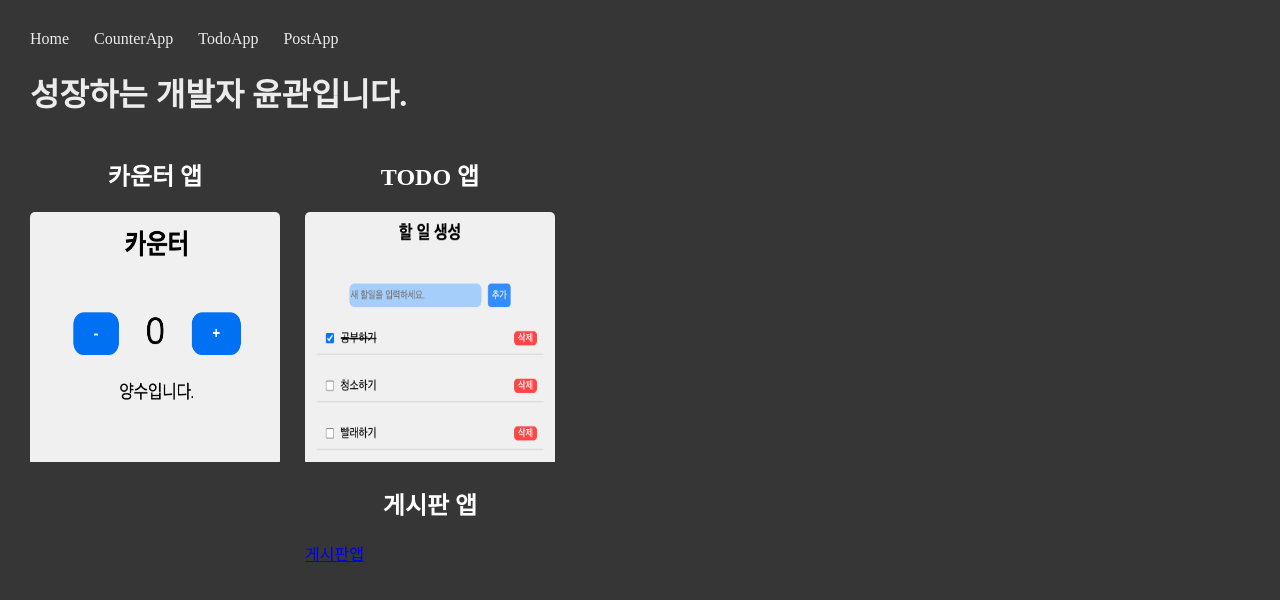
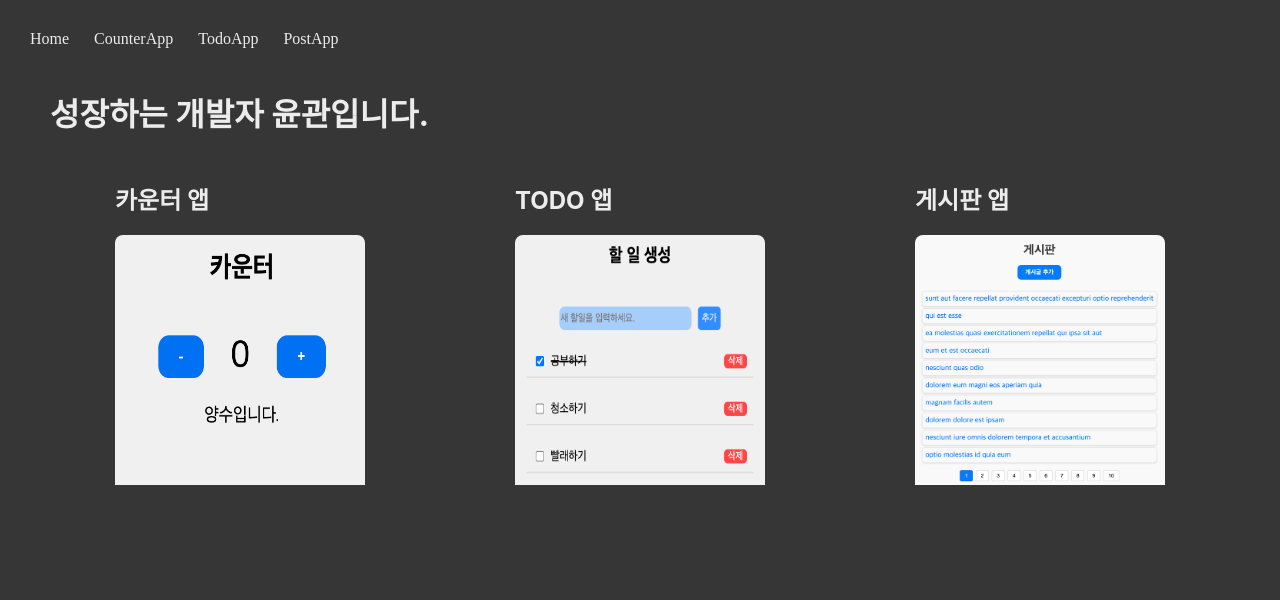
Before and after one commit to Dominico-Yoon/my-portfolio, a Next.js app: page / in a window 1280 px wide. Shown: the top 600 px of the page. Built offline with nearby package versions, Linux system fonts and the light colour scheme.

Commit message:
20240814 - feat: 메인페이지 스타일링 수정

```diff
--- a/app/globals.module.css
+++ b/app/globals.module.css
@@ -18,19 +18,3 @@
 .link:hover {
   color: skyblue;
 }
-
-.linkContainer h2 {
-  display: flex;
-  justify-content: center;
-  align-items: center;
-}
-
-.linkImage {
-  border-radius: 5px;
-  overflow: hidden;
-}
-
-.linkImage:hover {
-  transform: translateY(-2px);
-  box-shadow: 0px 4px 8px rgba(0, 0, 0, 0.2);
-}
--- a/app/page.module.css
+++ b/app/page.module.css
@@ -0,0 +1,45 @@
+.body {
+  margin: 0;
+  padding: 0;
+  font-family: -apple-system, BlinkMacSystemFont, "Segoe UI", Roboto,
+    "Helvetica Neue", Arial, sans-serif;
+  background-color: #363636;
+  color: #ececec;
+  line-height: 1.6;
+  min-height: 100vh;
+  padding: 20px;
+}
+
+.linkContainer {
+  display: flex;
+  justify-content: space-around;
+  flex-wrap: wrap;
+  gap: 20px;
+}
+
+.linkContainer h2 {
+  font-size: 1.5rem;
+  margin-bottom: 15px;
+}
+.linkImage {
+  border-radius: 8px;
+  overflow: hidden;
+  transition: transform 0.3s ease, box-shadow 0.3s ease;
+}
+
+.linkImage:hover {
+  transform: translateY(-5px);
+  box-shadow: 0px 6px 15px rgba(0, 0, 0, 0.3);
+}
+
+@media (max-width: 768px) {
+  .linkContainer {
+    flex-direction: column;
+    align-items: center;
+  }
+
+  .linkImage {
+    width: 100%;
+    max-width: 250px;
+  }
+}
--- a/app/page.tsx
+++ b/app/page.tsx
@@ -1,15 +1,15 @@
 import Image from "next/image";
 import Link from "next/link";
-import styles from "./globals.module.css";
+import styles from "./page.module.css";
 
 export default function Home() {
   return (
-    <div>
+    <div className={styles.body}>
       <h1>성장하는 개발자 윤관입니다.</h1>
       <div className={styles.linkContainer}>
         <div>
           <h2>카운터 앱</h2>
-          <Link href="/counterApp">
+          <Link href="/counterApp" className={styles.link}>
             <div className={styles.linkImage}>
               <Image
                 src="/counterApp.png"
@@ -23,7 +23,7 @@ export default function Home() {
 
         <div>
           <h2>TODO 앱</h2>
-          <Link href="/todoApp">
+          <Link href="/todoApp" className={styles.link}>
             <div className={styles.linkImage}>
               <Image
                 src="/todoApp.png"
@@ -33,13 +33,20 @@ export default function Home() {
               />
             </div>
           </Link>
+        </div>
 
-          <div>
-            <h2>게시판 앱</h2>
-            <Link href="/postApp">
-              <div className={styles.linkImage}>게시판앱</div>
-            </Link>
-          </div>
+        <div>
+          <h2>게시판 앱</h2>
+          <Link href="/postApp" className={styles.link}>
+            <div className={styles.linkImage}>
+              <Image
+                src="/postApp.png"
+                alt="postApp"
+                width={250}
+                height={250}
+              />
+            </div>
+          </Link>
         </div>
       </div>
     </div>
```
Also changed, not shown: public/postApp.png (added).
